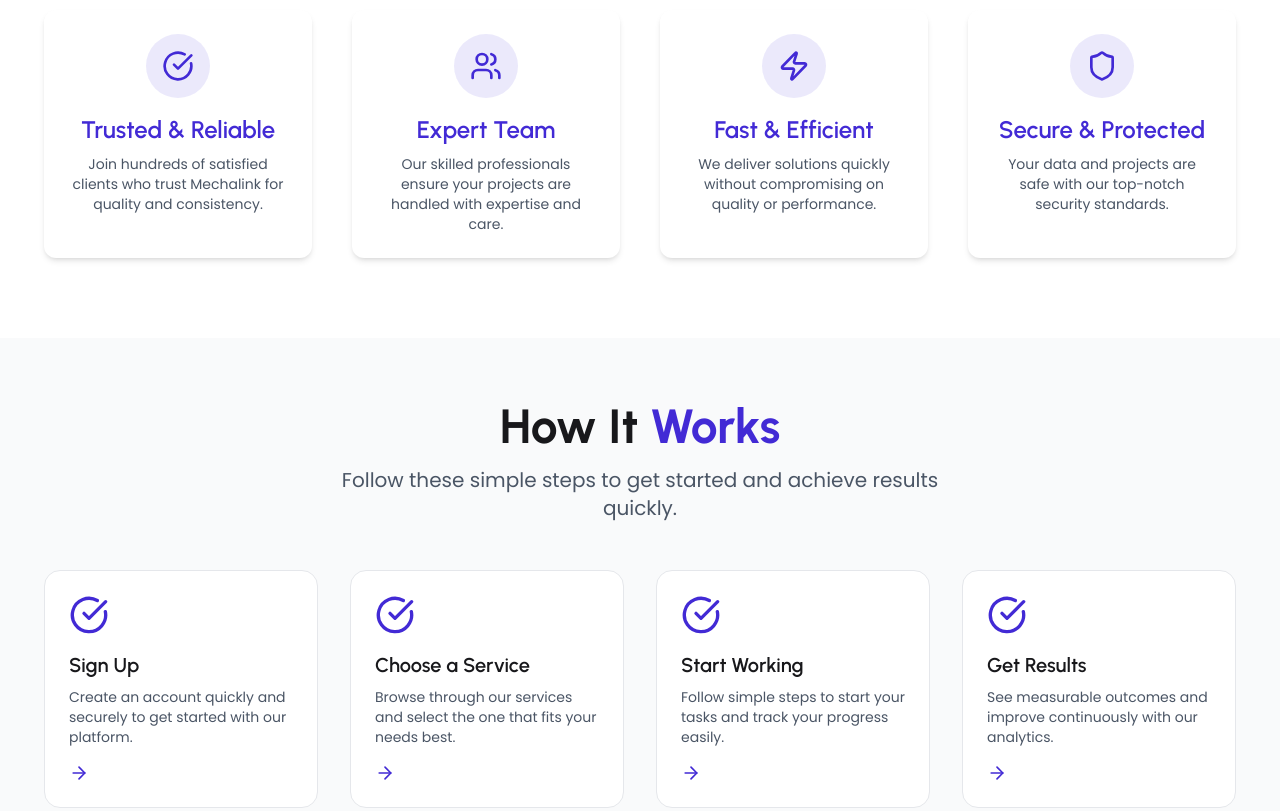
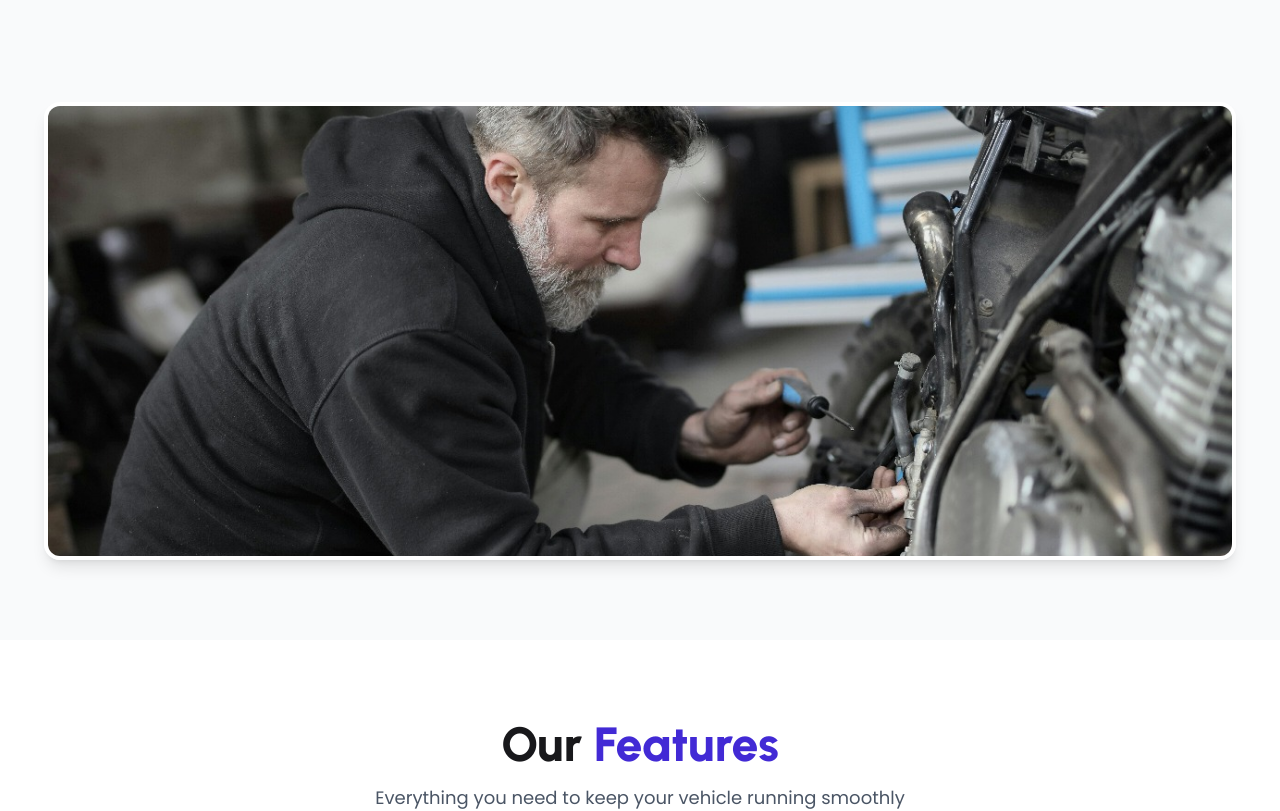
Before and after one commit to Alireja-khan/Mecha-Link, a Next.js app: page / in a window 1280 px wide. Shown: the part 318-1129 px from the top of the page. Built offline with nearby package versions, Linux system fonts and the light colour scheme.

Commit message:
added hero section

```diff
--- a/src/app/page.js
+++ b/src/app/page.js
@@ -3,16 +3,22 @@ import FeatureSection from "./Components/FeatureSection";
 import HowItWork from "./Components/HowItWork";
 import Newsletter from "./Components/Newsletter";
 import WhyChooseUs from "./Components/WhyChooseUs";
+import ReviewSection from "./Components/Review";
+import HeroSection from "./Components/HeroSection";
 
 
 export default function Home() {
+
     return (
         <div className="">
+            <HeroSection />
+            <FeatureSection />
+            <HowItWork />
             <WhyChooseUs />
-            <HowItWork />
+            <ReviewSection />
             <BlogSection />
-            <Newsletter/>
-            <FeatureSection/>
+            <Newsletter />
         </div>
     );
+
 }
```
